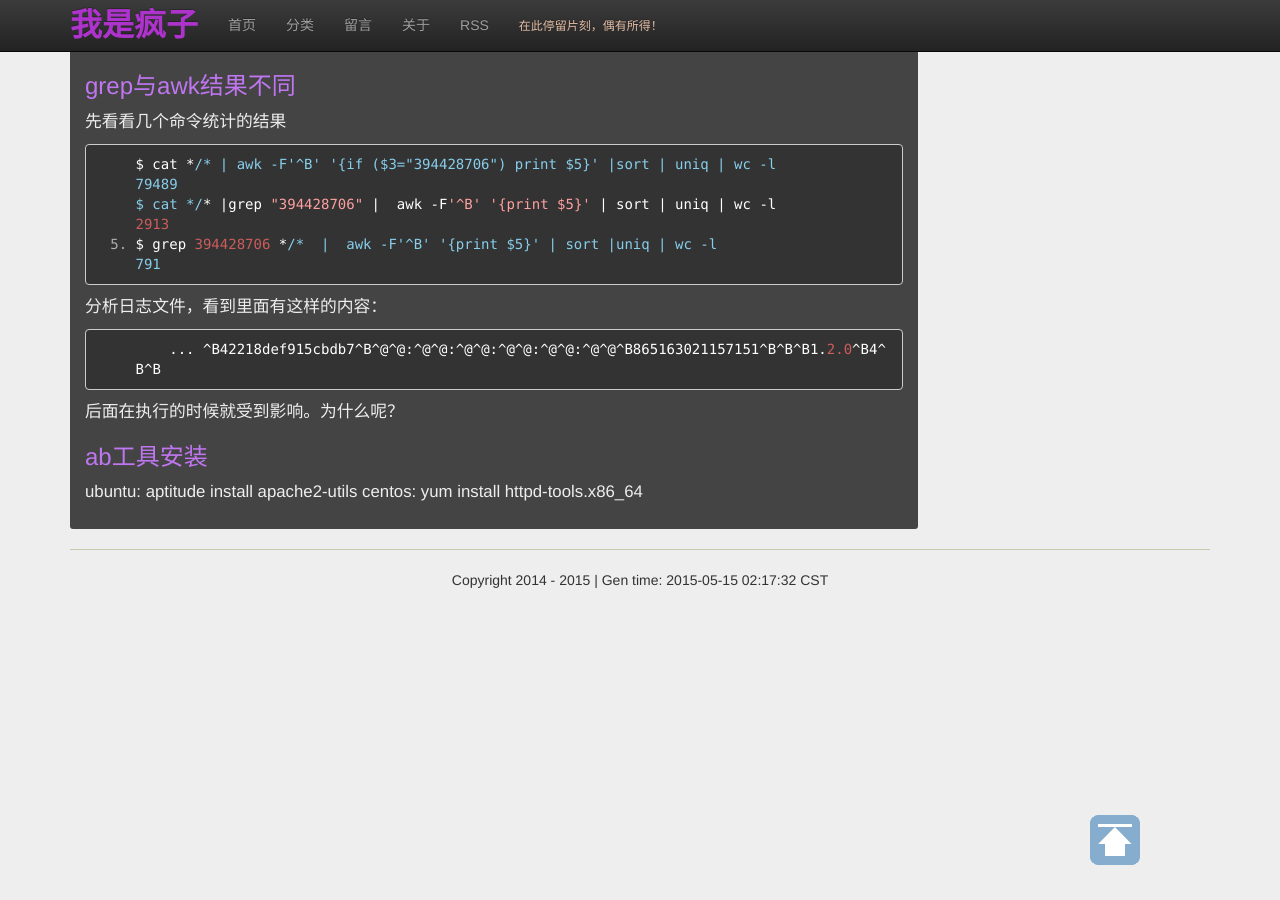
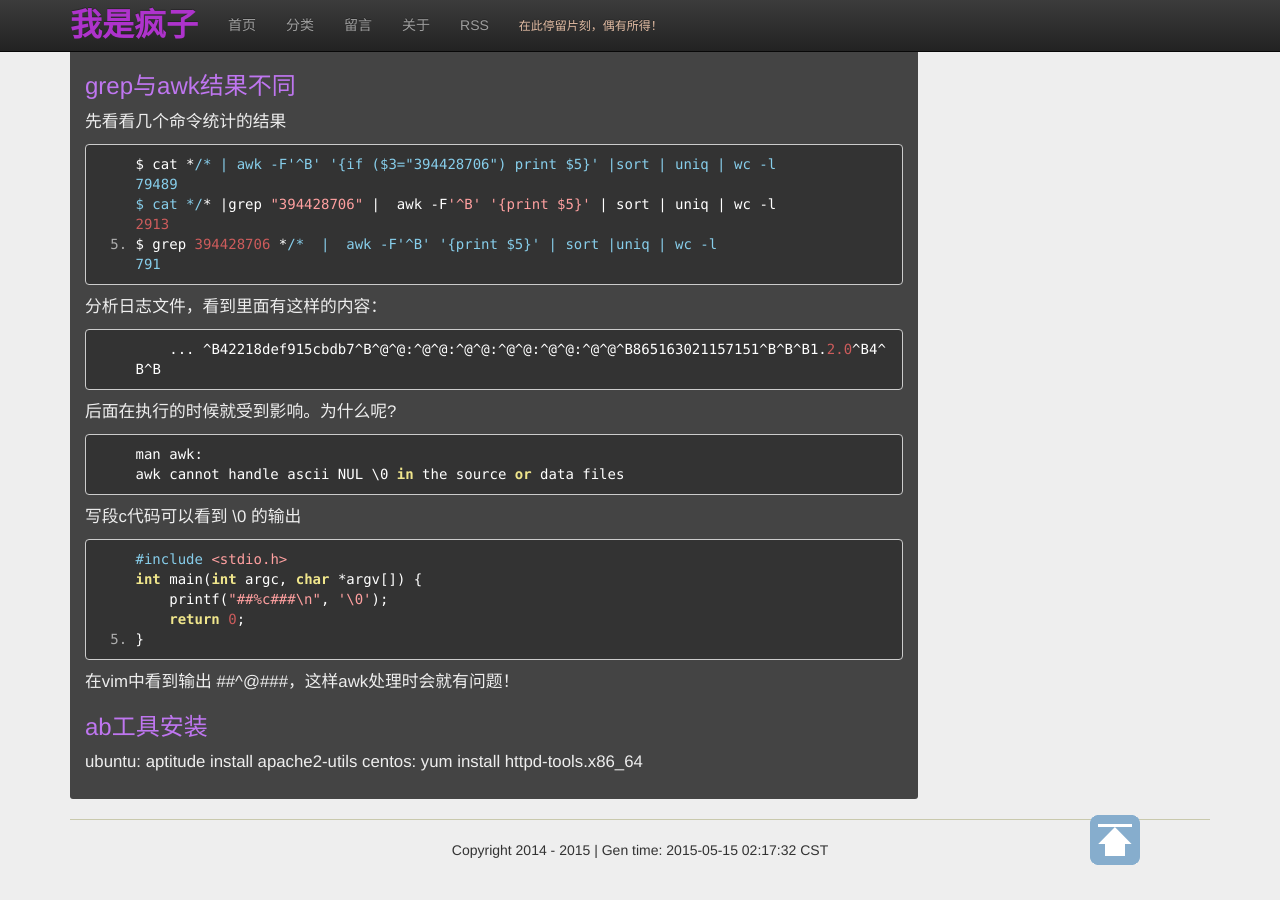
Before and after one commit to jgj1986/jgj1986.github.io, a Jekyll site: the page built from _posts/linux/2014-11-16-linux知识点汇总.md, in a window 1280 px wide and 900 px high, scrolled down 2880 px. Built offline with Jekyll 4.4.1, drawn with Linux system fonts in a browser that asks for light colours; nearby versions of some CDN libraries; comment, search, counter and statistics services are not loaded.

Commit message:
add discuss about the awk
Signed-off-by: guojun.jin <guojun.jin@chukong-inc.com>

```diff
--- a/_posts/linux/2014-11-16-linux知识点汇总.md
+++ b/_posts/linux/2014-11-16-linux知识点汇总.md
@@ -145,7 +145,21 @@ sort使用-t指定分隔符，默认的是'\t'和' '，如果限制是'\t'的话
 
         ... ^B42218def915cbdb7^B^@^@:^@^@:^@^@:^@^@:^@^@:^@^@^B865163021157151^B^B^B1.2.0^B4^B^B
 
-后面在执行的时候就受到影响。为什么呢？
+后面在执行的时候就受到影响。为什么呢?
+
+    man awk:
+    awk cannot handle ascii NUL \0 in the source or data files
+
+写段c代码可以看到 \0 的输出
+
+    #include <stdio.h>
+    int main(int argc, char *argv[]) {
+        printf("##%c###\n", '\0');
+        return 0;
+    }
+
+在vim中看到输出 ##^@###，这样awk处理时会就有问题！
+
 
 ###ab工具安装
 ubuntu: aptitude install apache2-utils
```
